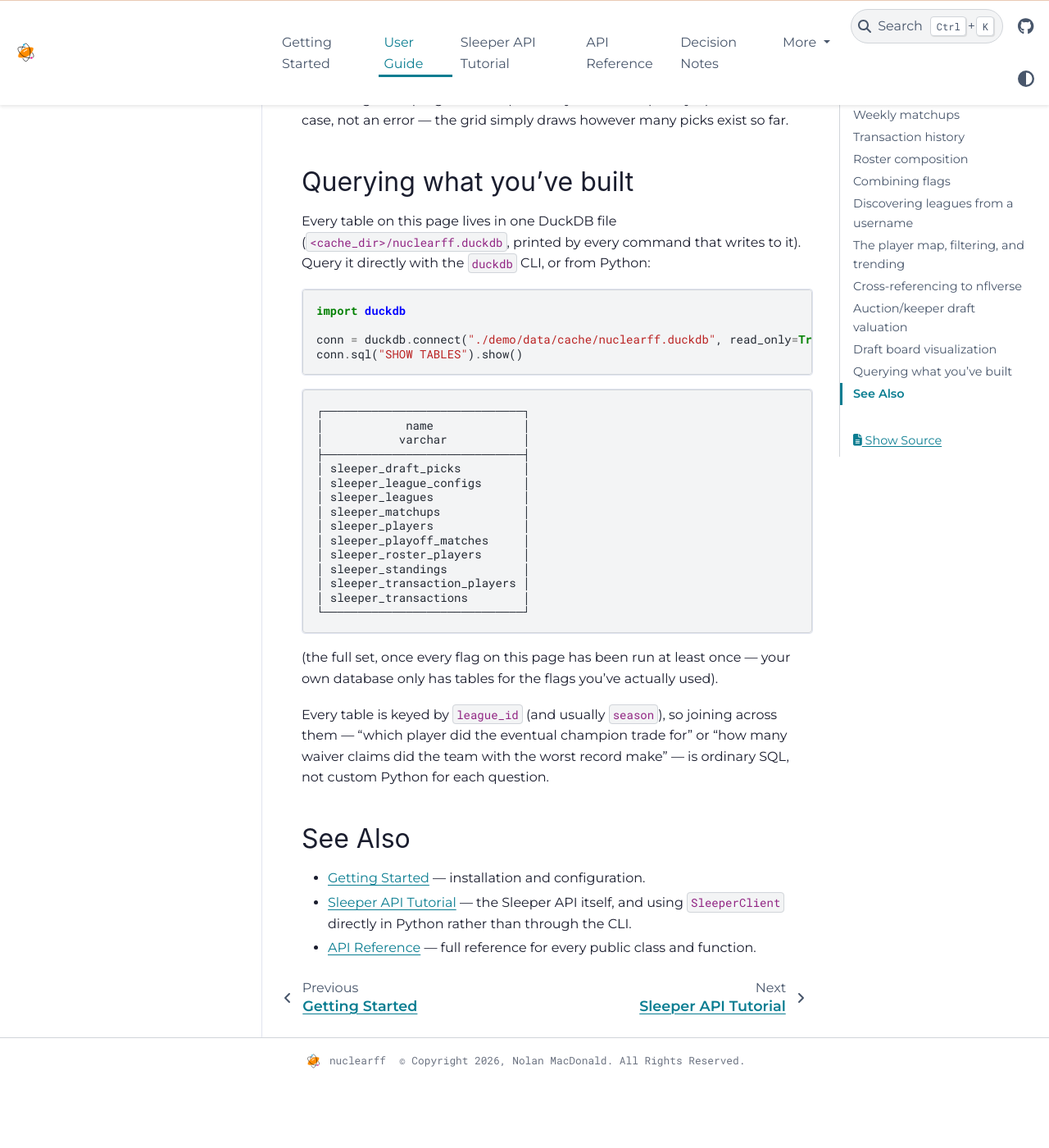
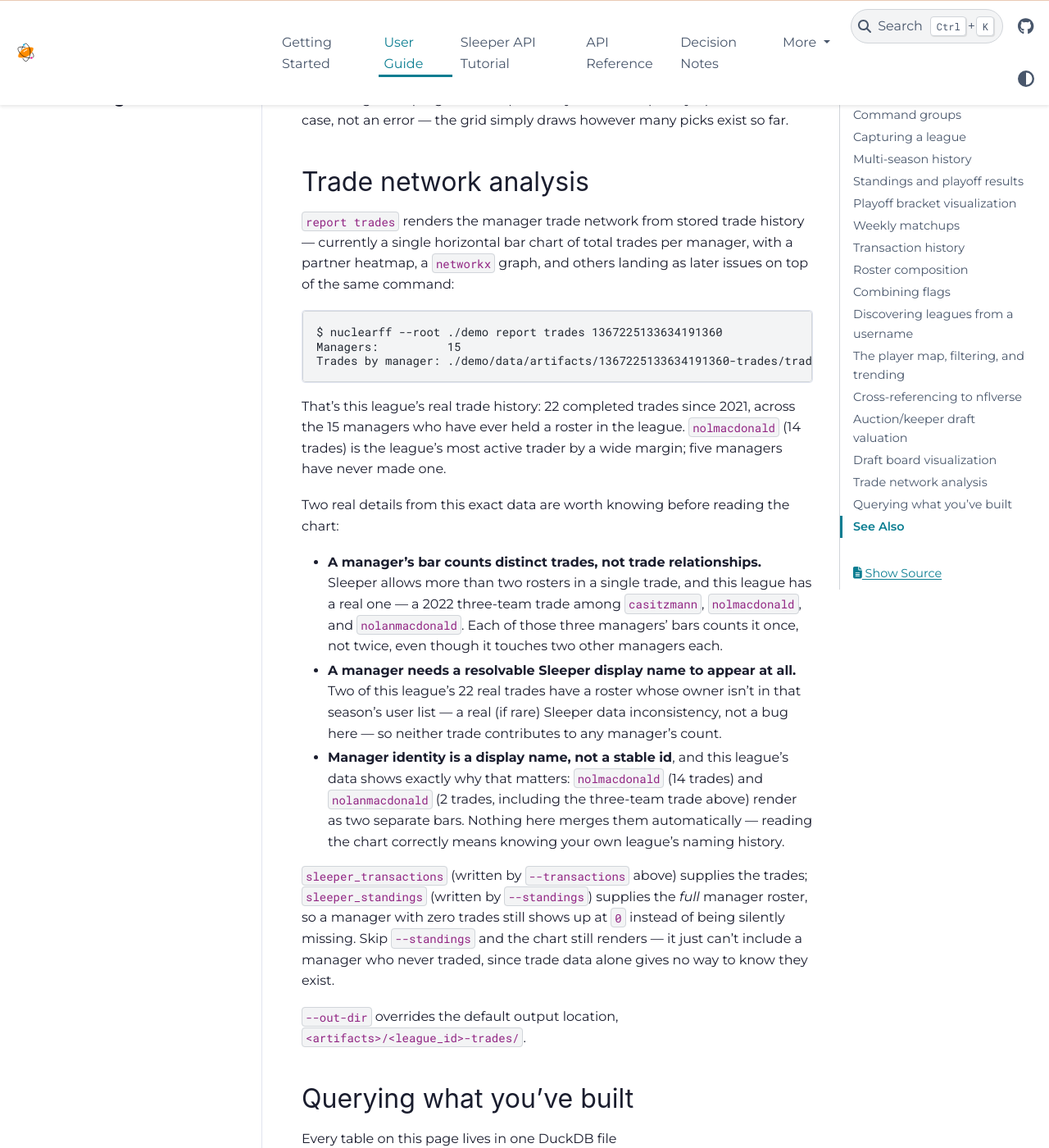
Before and after one commit to nolmacdonald/nuclearff, a Sphinx documentation site: the page built from docs/source/user_guide.rst, in a window 1280 px wide and 1400 px high, scrolled down 9676 px. Shown: the whole window at 82% size. Built offline with Sphinx 7.4.7 and the PyData theme 0.15.4, drawn with Linux system fonts in a browser that asks for light colours; before the commit the page ends 10998 px from its top, so only the background shows below that.

Commit message:
Document report trades command in user guide
Covers the trades-by-manager bar chart from issue #42: distinct-trade
counting for multi-team trades, the unresolvable-owner edge case, and
why display-name identity can split one person across two bars.

```diff
--- a/docs/source/user_guide.rst
+++ b/docs/source/user_guide.rst
@@ -450,6 +450,55 @@ anything.
 Rendering an in-progress draft (not every round complete yet) is the normal
 case, not an error — the grid simply draws however many picks exist so far.
 
+Trade network analysis
+------------------------------
+
+``report trades`` renders the manager trade network from stored trade
+history — currently a single horizontal bar chart of total trades per
+manager, with a partner heatmap, a ``networkx`` graph, and others landing as
+later issues on top of the same command:
+
+.. code-block:: text
+
+   $ nuclearff --root ./demo report trades 1367225133634191360
+   Managers:          15
+   Trades by manager: ./demo/data/artifacts/1367225133634191360-trades/trades_by_manager.png
+
+That's this league's real trade history: 22 completed trades since 2021,
+across the 15 managers who have ever held a roster in the league.
+``nolmacdonald`` (14 trades) is the league's most active trader by a wide
+margin; five managers have never made one.
+
+Two real details from this exact data are worth knowing before reading the
+chart:
+
+- **A manager's bar counts distinct trades, not trade relationships.**
+  Sleeper allows more than two rosters in a single trade, and this league
+  has a real one — a 2022 three-team trade among ``casitzmann``,
+  ``nolmacdonald``, and ``nolanmacdonald``. Each of those three managers'
+  bars counts it once, not twice, even though it touches two other managers
+  each.
+- **A manager needs a resolvable Sleeper display name to appear at all.**
+  Two of this league's 22 real trades have a roster whose owner isn't in
+  that season's user list — a real (if rare) Sleeper data inconsistency,
+  not a bug here — so neither trade contributes to any manager's count.
+- **Manager identity is a display name, not a stable id**, and this
+  league's data shows exactly why that matters: ``nolmacdonald`` (14
+  trades) and ``nolanmacdonald`` (2 trades, including the three-team trade
+  above) render as two separate bars. Nothing here merges them
+  automatically — reading the chart correctly means knowing your own
+  league's naming history.
+
+``sleeper_transactions`` (written by ``--transactions`` above) supplies the
+trades; ``sleeper_standings`` (written by ``--standings``) supplies the
+*full* manager roster, so a manager with zero trades still shows up at
+``0`` instead of being silently missing. Skip ``--standings`` and the chart
+still renders — it just can't include a manager who never traded, since
+trade data alone gives no way to know they exist.
+
+``--out-dir`` overrides the default output location,
+``<artifacts>/<league_id>-trades/``.
+
 Querying what you've built
 -------------------------------
 
```
